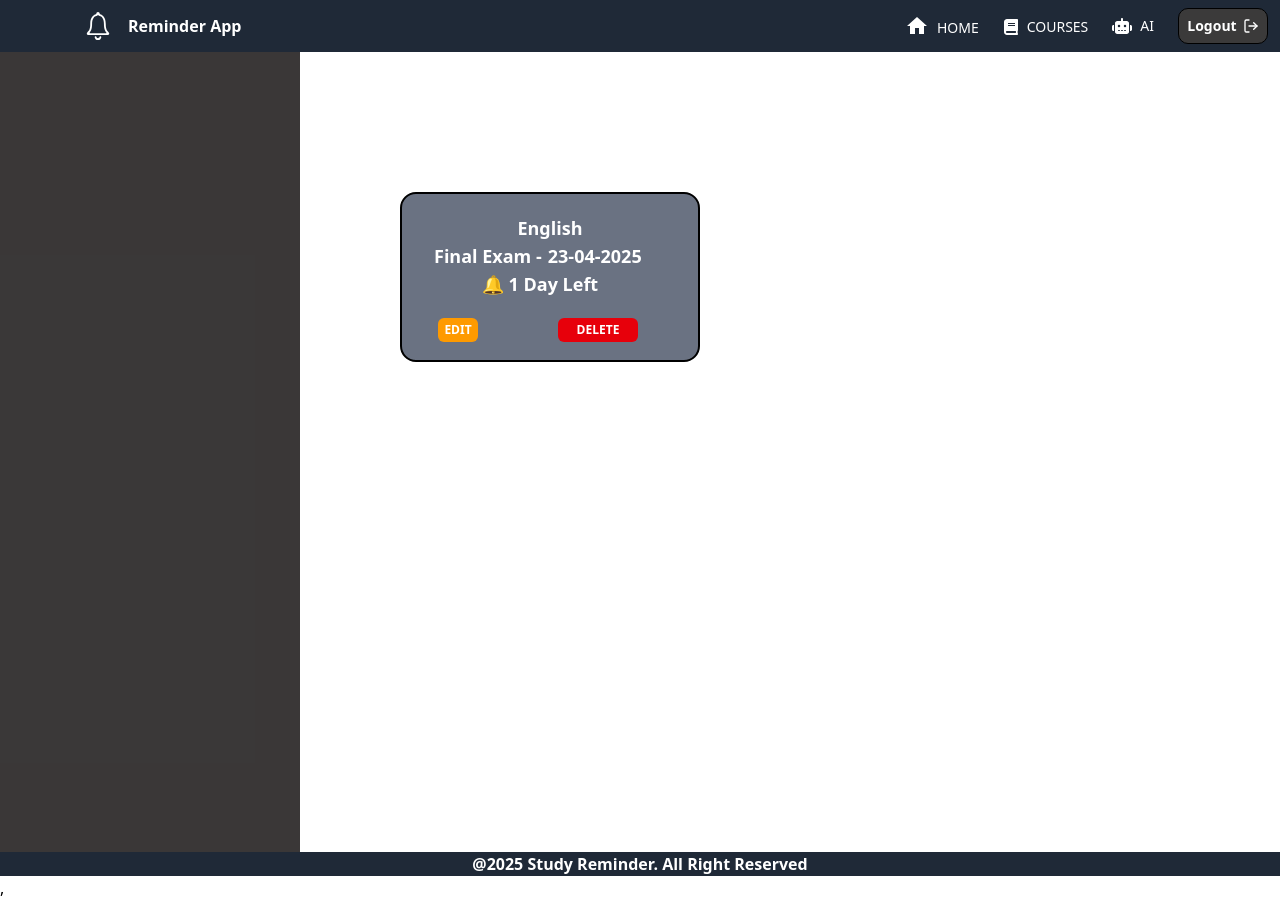
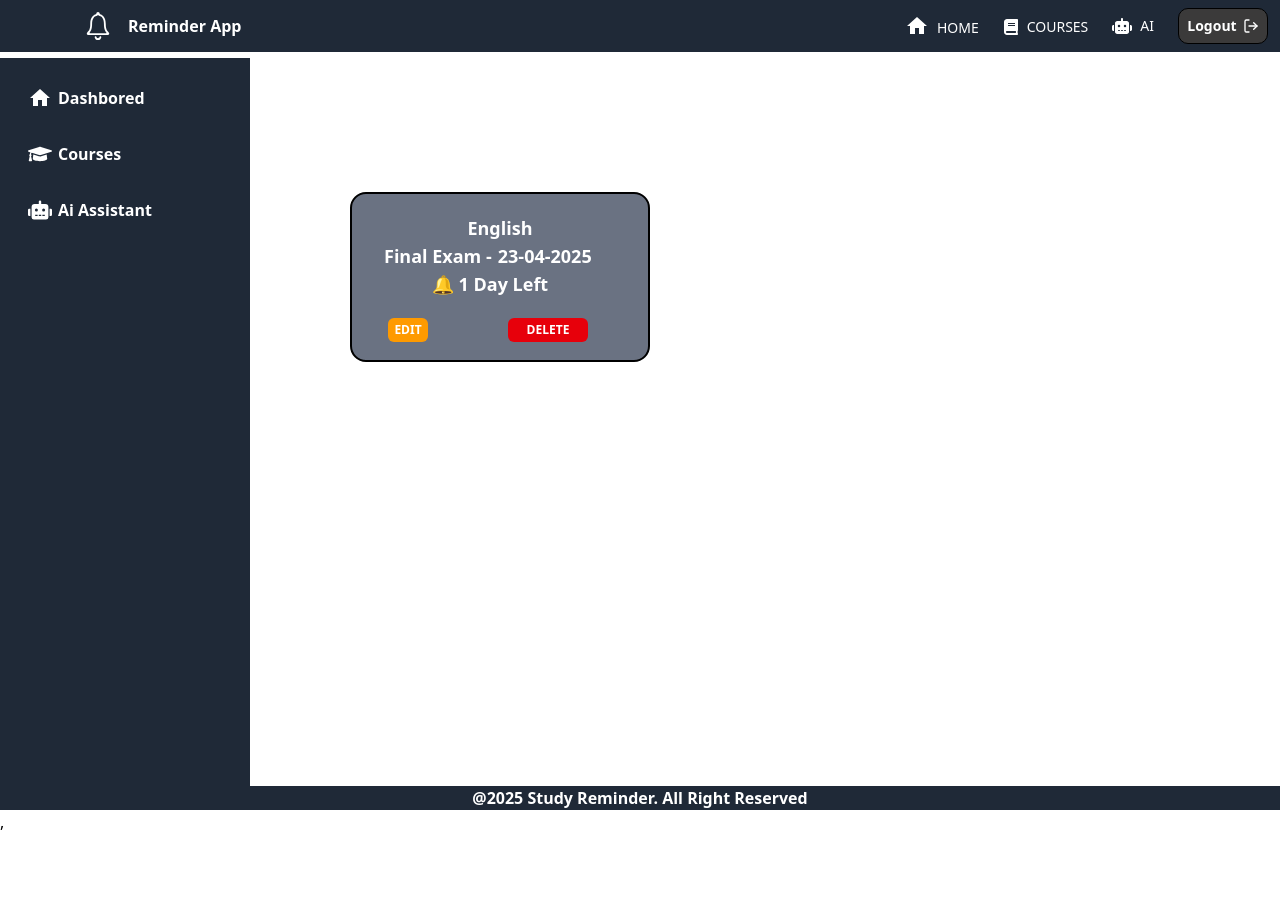
Before and after one commit to Aklile612/Reminder-App, a React (Vite) app: page / in a window 1280 px wide. After the commit the page ends 834 px from the top, so only its background shows below. Built offline with nearby package versions, Linux system fonts and the light colour scheme.

Commit message:
edited the side bar

```diff
--- a/src/Components/SideBar/SideBar.jsx
+++ b/src/Components/SideBar/SideBar.jsx
@@ -1,11 +1,26 @@
 import React from 'react'
-import { FaRegFolderOpen, FaRobot } from 'react-icons/fa'
-import { IoHomeOutline } from 'react-icons/io5'
+import { FaGraduationCap ,FaRobot } from 'react-icons/fa'
+
+import { MdHome } from 'react-icons/md'
 import { Link } from 'react-router-dom'
 
 const SideBar = () => {
   return (
-    <div className='w-[300px]   h-[100vh] bg-[#221f1fe3]'>
+    <div className='w-[250px] md:mt-1.5   h-[91vh] bg-[#1F2937]'>
+      <div className='pt-5 flex flex-col md:gap-4'>
+        <div className='flex md:gap-1.5 md:ml-3 h-10 w-[200px] md:pl-4  items-center hover:bg-gray-400 rounded-[10px] group hover:scale-110'>
+          <MdHome className='text-2xl text-white '/>
+          <span className='text-white font-bold'>Dashbored</span>
+        </div>
+        <div className='flex md:gap-1.5 md:ml-3 h-10 w-[200px] md:pl-4  items-center hover:bg-gray-400 rounded-[10px] group hover:scale-110'>
+          <FaGraduationCap className='text-2xl text-white '/>
+          <span className='text-white font-bold'>Courses</span>
+        </div>
+        <div className='flex md:gap-1.5 md:ml-3 h-10 w-[200px] md:pl-4  items-center hover:bg-gray-400 rounded-[10px] group hover:scale-110'>
+          <FaRobot className='text-2xl text-white '/>
+          <span className='text-white font-bold'>Ai Assistant</span>
+        </div>
+      </div>
 
     </div>
   )
```
